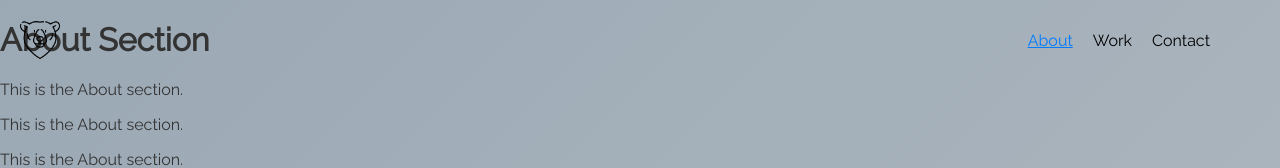
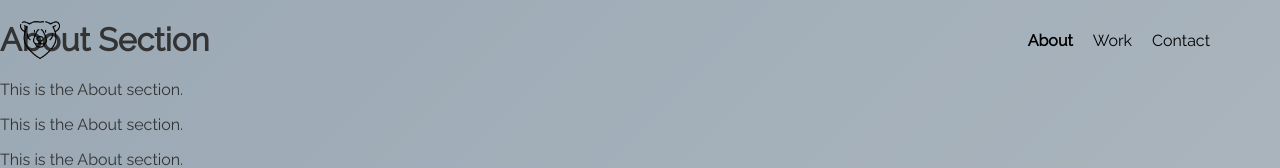
Before and after one commit to kubzej/personal-website, a React (Create React App) app: page / in a window 1280 px wide. Shown: the top 168 px of the page. Built offline with nearby package versions, Linux system fonts and the light colour scheme.

Commit message:
show menu item as bold when highlighted

```diff
--- a/src/components/Header.css
+++ b/src/components/Header.css
@@ -31,6 +31,6 @@
 
 .nav-link:hover,
 .nav-link.active {
-  color: #007bff;
-  text-decoration: underline;
+  /* color: #888888; */
+  font-weight: bold;
 }
```
